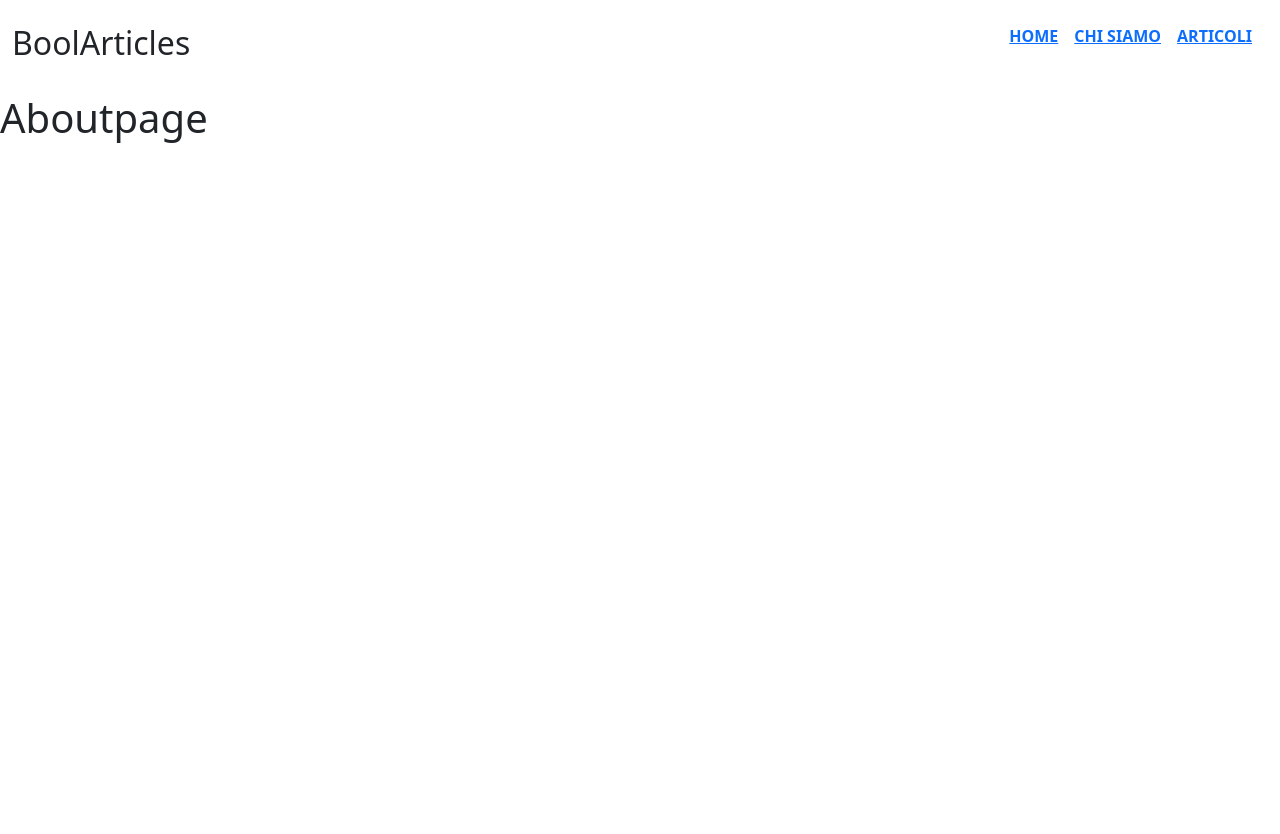
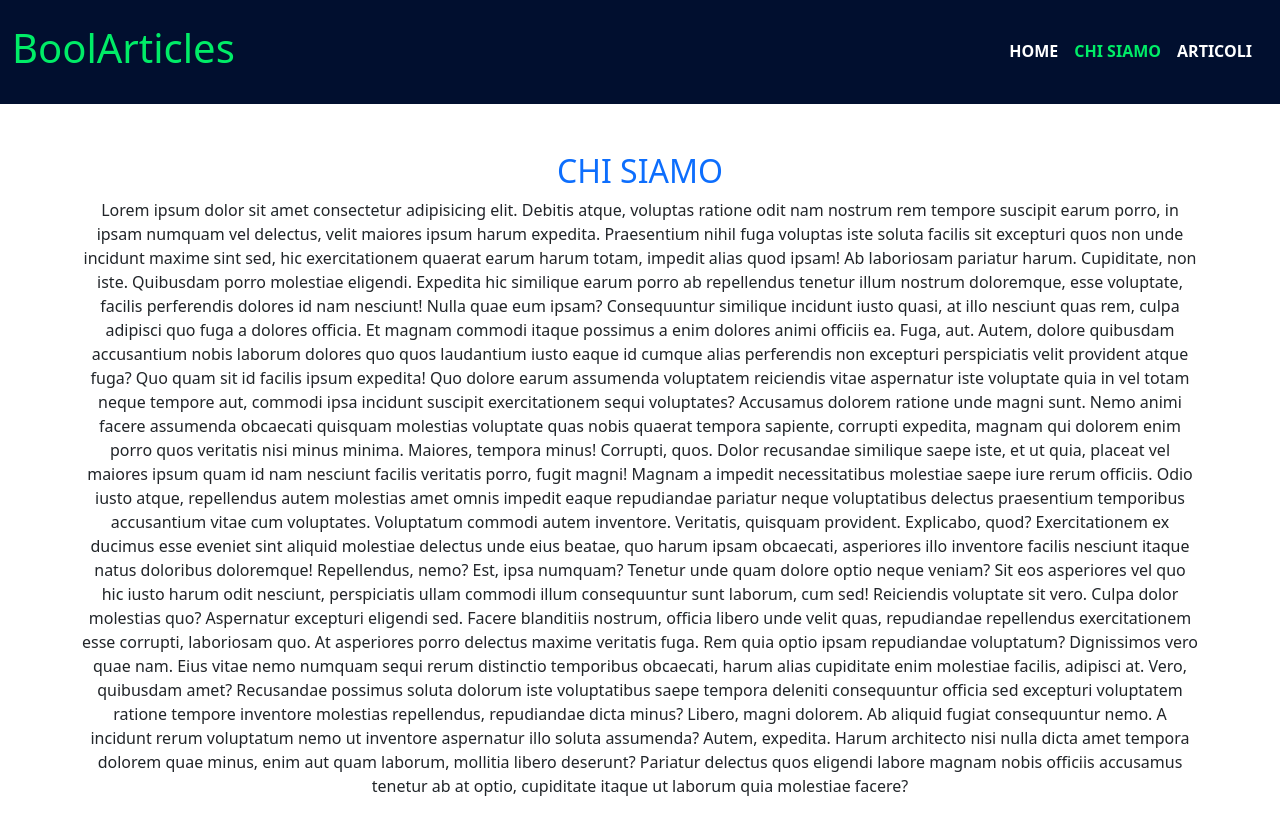
Before and after one commit to MauroBorzi/react-router, a React (Vite) app: page /about in a window 1280 px wide. Shown: the top 834 px of the page. Before the commit the page ends 800 px from the top, so only its background shows below. Built offline with nearby package versions, Linux system fonts and the light colour scheme.

Commit message:
[add]navbar+bonus

```diff
--- a/src/components/Header.jsx
+++ b/src/components/Header.jsx
@@ -3,14 +3,14 @@ import { NavLink } from "react-router-dom"
 const Header = () => {
   return (
     <header>
-      <div className="container-fluid my-4">
+      <div className="container-fluid py-4">
         <div className="row">
           <div className="col-12 d-flex justify-content-between">
             <div>
-              <h2>BoolArticles</h2>
+              <h1 className="text-green">BoolArticles</h1>
             </div>
             <div>
-              <ul className="list-unstyled d-flex">
+              <ul className="list-unstyled d-flex padding">
                 <li className="me-3">
                   <NavLink to="/"><strong>HOME</strong></NavLink>
                 </li>
--- a/src/index.css
+++ b/src/index.css
@@ -0,0 +1,29 @@
+header {
+  background-color: #010f2f;
+}
+
+.text-green {
+  color: #00ed67;
+}
+
+header ul li a {
+  text-decoration: none;
+  color: white;
+}
+
+header ul li a :hover {
+  color: #00ed67;
+}
+
+header ul li a.active {
+  color: #00ed67;
+}
+
+.padding {
+  padding-top: 15px;
+}
+
+.card img {
+  height: 300px;
+  object-fit: contain;
+}
--- a/src/pages/AboutPage.jsx
+++ b/src/pages/AboutPage.jsx
@@ -1,7 +1,28 @@
 const AboutPage = () => {
   return (
-    <div>
-      <h1>Aboutpage</h1>
+    <div className="container py-5">
+      <div className="row">
+        <div className="col-12 text-center">
+          <h2 className="text-primary">CHI SIAMO</h2>
+          <p>Lorem ipsum dolor sit amet consectetur adipisicing elit. Debitis atque, voluptas ratione odit nam nostrum rem tempore suscipit earum porro, in ipsam numquam vel delectus, velit maiores ipsum harum expedita.
+            Praesentium nihil fuga voluptas iste soluta facilis sit excepturi quos non unde incidunt maxime sint sed, hic exercitationem quaerat earum harum totam, impedit alias quod ipsam! Ab laboriosam pariatur harum.
+            Cupiditate, non iste. Quibusdam porro molestiae eligendi. Expedita hic similique earum porro ab repellendus tenetur illum nostrum doloremque, esse voluptate, facilis perferendis dolores id nam nesciunt! Nulla quae eum ipsam?
+            Consequuntur similique incidunt iusto quasi, at illo nesciunt quas rem, culpa adipisci quo fuga a dolores officia. Et magnam commodi itaque possimus a enim dolores animi officiis ea. Fuga, aut.
+            Autem, dolore quibusdam accusantium nobis laborum dolores quo quos laudantium iusto eaque id cumque alias perferendis non excepturi perspiciatis velit provident atque fuga? Quo quam sit id facilis ipsum expedita!
+            Quo dolore earum assumenda voluptatem reiciendis vitae aspernatur iste voluptate quia in vel totam neque tempore aut, commodi ipsa incidunt suscipit exercitationem sequi voluptates? Accusamus dolorem ratione unde magni sunt.
+            Nemo animi facere assumenda obcaecati quisquam molestias voluptate quas nobis quaerat tempora sapiente, corrupti expedita, magnam qui dolorem enim porro quos veritatis nisi minus minima. Maiores, tempora minus! Corrupti, quos.
+            Dolor recusandae similique saepe iste, et ut quia, placeat vel maiores ipsum quam id nam nesciunt facilis veritatis porro, fugit magni! Magnam a impedit necessitatibus molestiae saepe iure rerum officiis.
+            Odio iusto atque, repellendus autem molestias amet omnis impedit eaque repudiandae pariatur neque voluptatibus delectus praesentium temporibus accusantium vitae cum voluptates. Voluptatum commodi autem inventore. Veritatis, quisquam provident. Explicabo, quod?
+            Exercitationem ex ducimus esse eveniet sint aliquid molestiae delectus unde eius beatae, quo harum ipsam obcaecati, asperiores illo inventore facilis nesciunt itaque natus doloribus doloremque! Repellendus, nemo? Est, ipsa numquam?
+            Tenetur unde quam dolore optio neque veniam? Sit eos asperiores vel quo hic iusto harum odit nesciunt, perspiciatis ullam commodi illum consequuntur sunt laborum, cum sed! Reiciendis voluptate sit vero.
+            Culpa dolor molestias quo? Aspernatur excepturi eligendi sed. Facere blanditiis nostrum, officia libero unde velit quas, repudiandae repellendus exercitationem esse corrupti, laboriosam quo. At asperiores porro delectus maxime veritatis fuga.
+            Rem quia optio ipsam repudiandae voluptatum? Dignissimos vero quae nam. Eius vitae nemo numquam sequi rerum distinctio temporibus obcaecati, harum alias cupiditate enim molestiae facilis, adipisci at. Vero, quibusdam amet?
+            Recusandae possimus soluta dolorum iste voluptatibus saepe tempora deleniti consequuntur officia sed excepturi voluptatem ratione tempore inventore molestias repellendus, repudiandae dicta minus? Libero, magni dolorem. Ab aliquid fugiat consequuntur nemo.
+            A incidunt rerum voluptatum nemo ut inventore aspernatur illo soluta assumenda? Autem, expedita. Harum architecto nisi nulla dicta amet tempora dolorem quae minus, enim aut quam laborum, mollitia libero deserunt?
+            Pariatur delectus quos eligendi labore magnam nobis officiis accusamus tenetur ab at optio, cupiditate itaque ut laborum quia molestiae facere?
+          </p>
+        </div>
+      </div>
     </div>
   )
 }
--- a/src/pages/ArticlePage.jsx
+++ b/src/pages/ArticlePage.jsx
@@ -1,7 +1,38 @@
+import axios from "axios"
+import { useState } from "react";
+
 const ArticlePage = () => {
+
+  const [fromData, setFromData] = useState([])
+
+  axios.get('https://fakestoreapi.com/products')
+    .then(response => setFromData(response.data));
+
   return (
-    <div>
-      <h1>ArticlePage</h1>
+    <div className="container py-5">
+      <div className="row gy-4">
+
+        {fromData.map(art => {
+          const { category, id, description, image, price, title } = art
+
+          return (
+            <div className="col-12 col-md-4 col-lg-3" key={id}>
+              <div className="card h-100">
+                <img src={image} className="card-img-top" alt="..." />
+                <div className="card-body">
+                  <h5 className="card-title">{title}</h5>
+                  <p className="card-text">{description}</p>
+                </div>
+                <ul className="list-group list-group-flush">
+                  <li className="list-group-item">{category}</li>
+                  <li className="list-group-item">{price}</li>
+                </ul>
+              </div>
+            </div>
+          )
+        })}
+
+      </div>
     </div>
   )
 }
--- a/src/pages/HomePage.jsx
+++ b/src/pages/HomePage.jsx
@@ -1,7 +1,13 @@
 const HomePage = () => {
   return (
-    <div>
-      <h1>Homepage</h1>
+    <div className="container">
+      <div className="row">
+        <div className="col-12 text-center">
+          <h1 className="my-2 text-green">E-BOOL</h1>
+          <h5>Tutto quello che vuoi a prezzi veramente convenienti!</h5>
+          <img className="img-fluid pt-3" src="https://cinecittanews.it/wp-content/uploads/2025/03/norris-1500x938.jpg" alt="" />
+        </div>
+      </div>
     </div>
   )
 }
```
